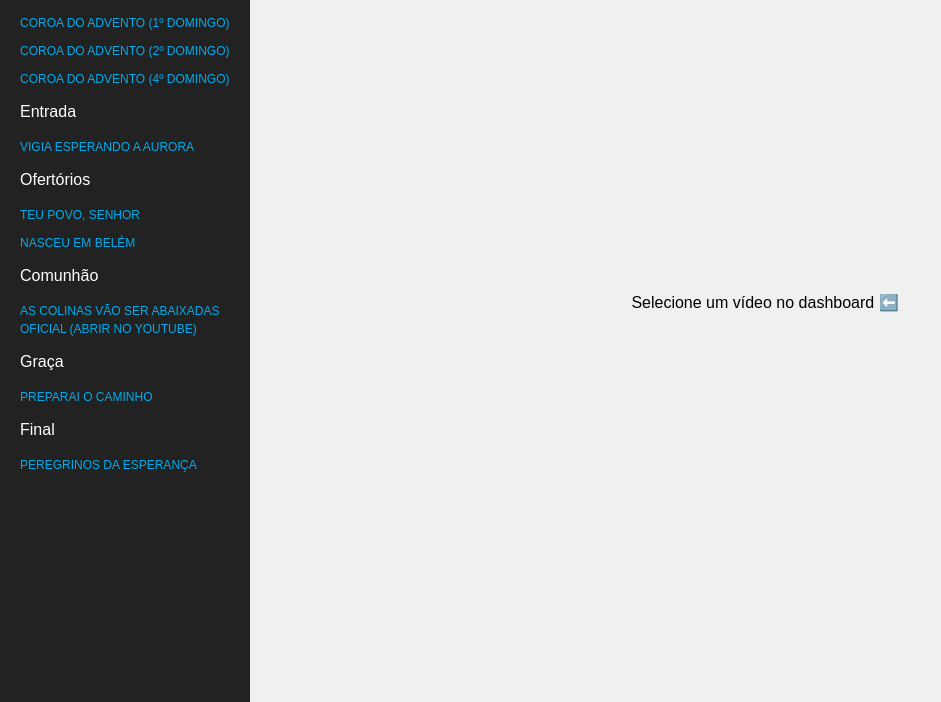
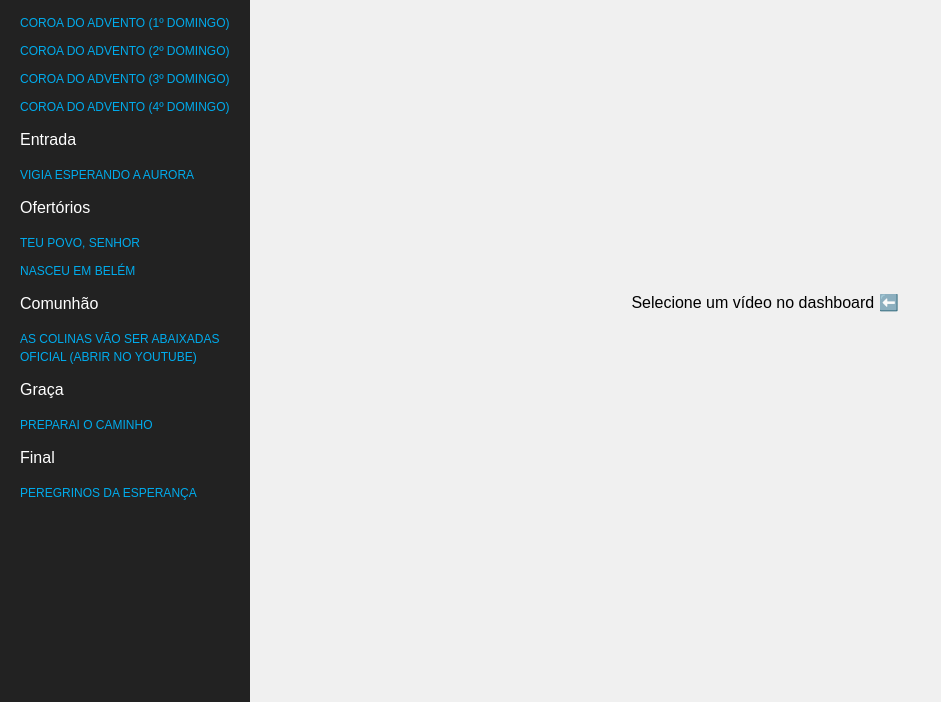
Before and after one commit to eddgh/advento2025, a plain HTML site: page index.html in a window 1280 px wide. Shown: the part 98-800 px from the top of the page, without its empty margins (0-941 px from the left). Drawn offline with Linux system fonts and the light colour scheme.

Commit message:
Adicionado o link do 3o domingo do advento

```diff
--- a/index.html
+++ b/index.html
@@ -80,6 +80,9 @@
         <a onclick="loadVideo('0Nsw1i-d02M')">COROA DO ADVENTO (2º DOMINGO)</a>
       </li>
       <li>
+        <a onclick="loadVideo('MrqW1AX8oC8')">COROA DO ADVENTO (3º DOMINGO)</a>
+      </li>
+      <li>
         <a onclick="loadVideo('EQzVnTbdbY4')">COROA DO ADVENTO (4º DOMINGO)</a>
       </li>
       <li>
```
Also changed, not shown: 1 other file.
